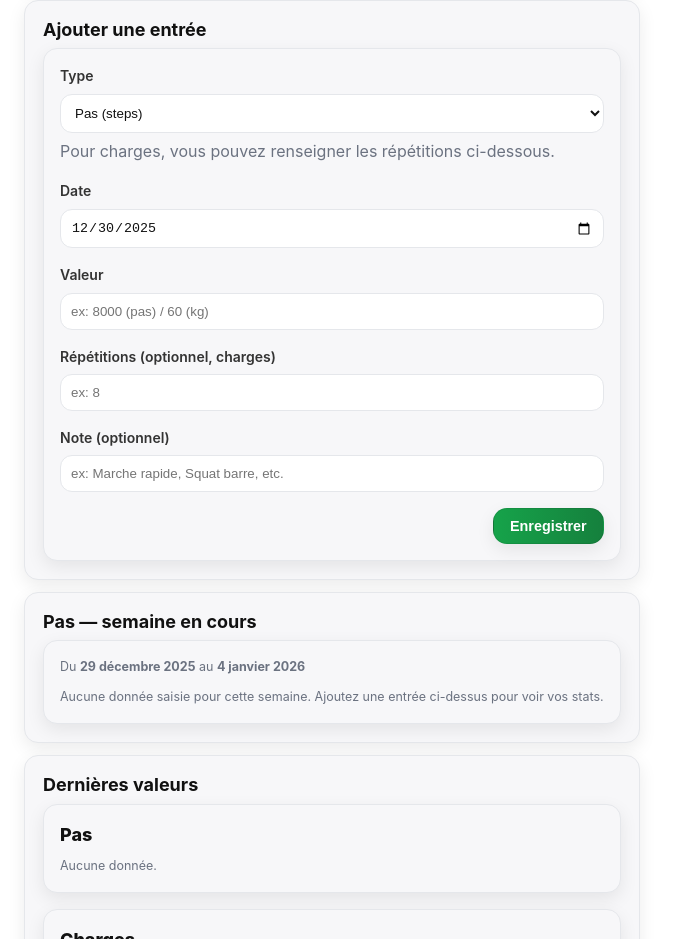
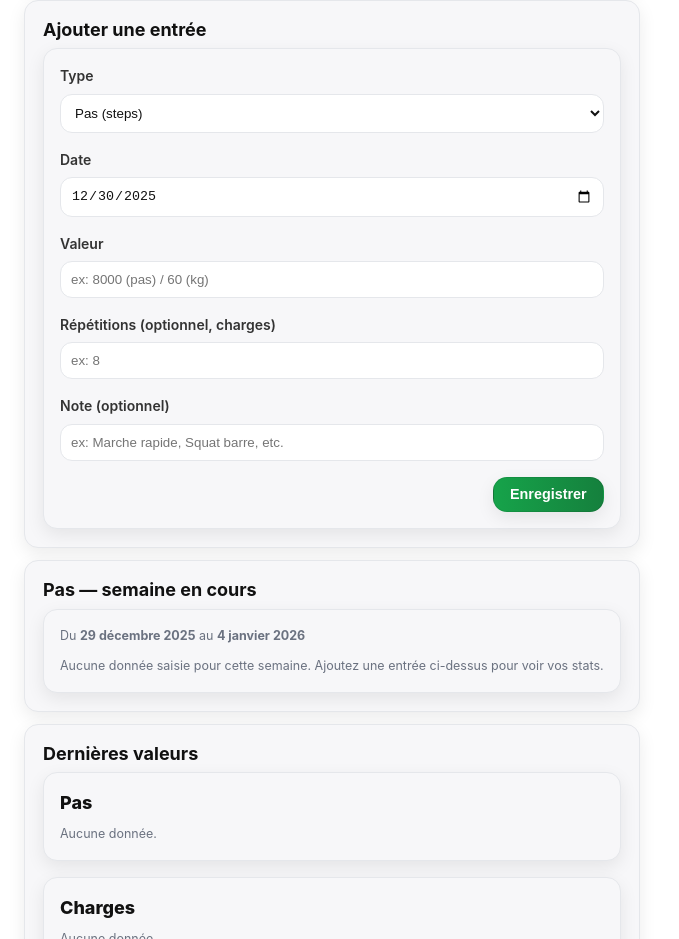
Before and after one commit to lebasquelyza/appli-files, a Next.js app in the folder apps/web/: page /dashboard/progress in a window 1280 px wide. Shown: the part 780-1719 px from the top of the page, without its empty margins (0-679 px from the left). Built offline with nearby package versions, Linux system fonts and the light colour scheme; no server answers.

Commit message:
Update page.tsx

```diff
--- a/apps/web/app/dashboard/progress/page.tsx
+++ b/apps/web/app/dashboard/progress/page.tsx
@@ -448,9 +448,6 @@ export default async function Page({
                 <option value="load">{t("progress.form.type.load")}</option>
                 <option value="weight">{t("progress.form.type.weight")}</option>
               </select>
-              <div className="text-xs" style={{ color: "#6b7280", marginTop: 6 }}>
-                {t("progress.form.type.help")}
-              </div>
             </div>
 
             <div>
@@ -472,12 +469,23 @@ export default async function Page({
 
             <div>
               <label className="label">{t("progress.form.reps.label")}</label>
-              <input className="input" type="number" name="reps" step="1" placeholder={t("progress.form.reps.placeholder")} />
+              <input
+                className="input"
+                type="number"
+                name="reps"
+                step="1"
+                placeholder={t("progress.form.reps.placeholder")}
+              />
             </div>
 
             <div className="lg:col-span-2">
               <label className="label">{t("progress.form.note.label")}</label>
-              <input className="input" type="text" name="note" placeholder={t("progress.form.note.placeholder")} />
+              <input
+                className="input"
+                type="text"
+                name="note"
+                placeholder={t("progress.form.note.placeholder")}
+              />
             </div>
 
             <div className="lg:col-span-3" style={{ display: "flex", justifyContent: "flex-end", gap: 10 }}>
```
